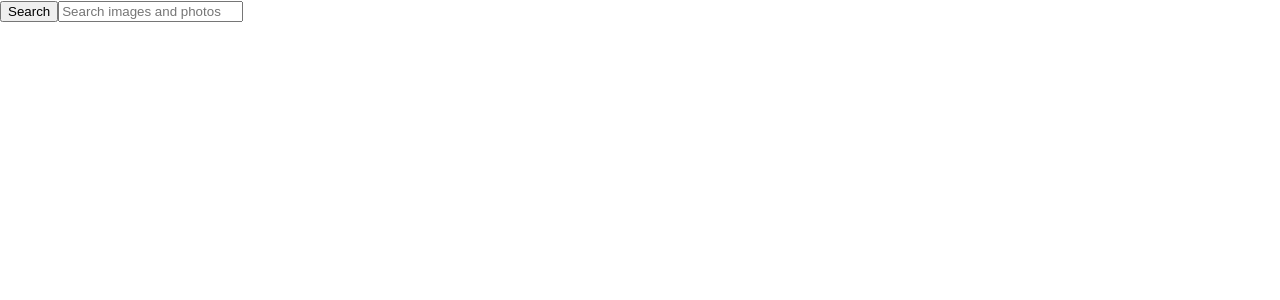
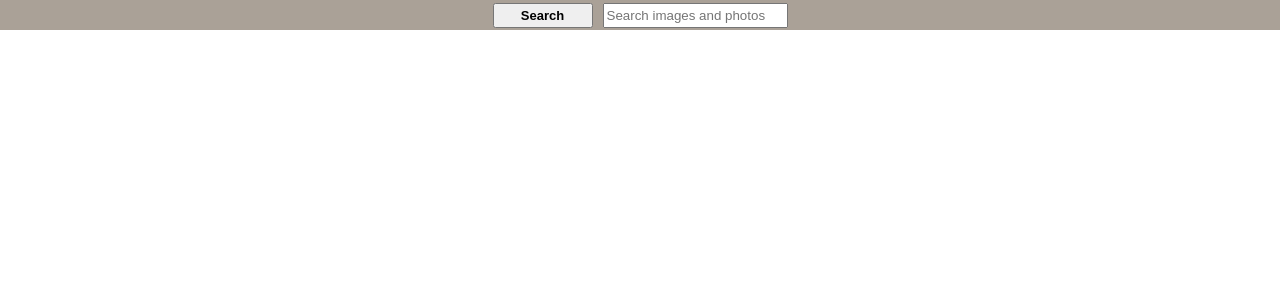
Before and after one commit to MaksymilianBilski/goit-react-hw-03-image-finder, a React (Create React App) app: page / in a window 1280 px wide. Shown: the top 300 px of the page. Built offline with nearby package versions, Linux system fonts and the light colour scheme.

Commit message:
immporvements/tide

```diff
--- a/src/components/Button/Button.module.css
+++ b/src/components/Button/Button.module.css
@@ -1,4 +1,8 @@
-.btnWrapper {}
+.btnWrapper {
+    display: flex;
+    justify-content: center;
+    margin-bottom: 5px;
+}
 
 .btn {
     cursor: pointer;
--- a/src/components/Modal/Modal.module.css
+++ b/src/components/Modal/Modal.module.css
@@ -10,8 +10,7 @@
     background-color: rgba(0, 0, 0, 0.8);
 }
 
-.modal {}
-
 .modalImg {
-    max-height: calc(100vh - 60px);
+    max-width: calc(100vw - 50px);
+    max-height: calc(100vh - 30px);
 }
--- a/src/components/Searchbar/Searchbar.jsx
+++ b/src/components/Searchbar/Searchbar.jsx
@@ -1,6 +1,6 @@
 import { Component } from 'react';
 import PropTypes from 'prop-types';
-import css from './Searchbar.module.css';
+import css from '../Searchbar/Searchbar.module.css';
 
 export class Searchbar extends Component {
   render() {
@@ -10,12 +10,11 @@ export class Searchbar extends Component {
           <button type="submit" className={css.button}>
             <span className={css.buttonLabel}>Search</span>
           </button>
-
           <input
             className={css.input}
             type="text"
-            autocomplete="off"
-            autofocus
+            autoComplete="off"
+            autoFocus
             placeholder="Search images and photos"
           />
         </form>
--- a/src/components/Searchbar/Searchbar.module.css
+++ b/src/components/Searchbar/Searchbar.module.css
@@ -0,0 +1,35 @@
+.searchbar {
+    height: 30px;
+    margin-bottom: -10px;
+    display: flex;
+    justify-content: center;
+    align-items: center;
+    background-color: rgb(170, 161, 151);
+}
+
+.button {
+    cursor: pointer;
+    width: 100px;
+    height: 25px;
+}
+
+.button:hover {
+    transition-duration: 350ms;
+    border-color: black;
+    background-color: grey;
+    color: gold
+}
+
+.buttonLabel {
+    font-size: 13px;
+    font-weight: 700;
+}
+
+.input {
+    height: 19px;
+    margin-left: 10px;
+}
+
+.input:focus {
+    outline: 0;
+}
```
